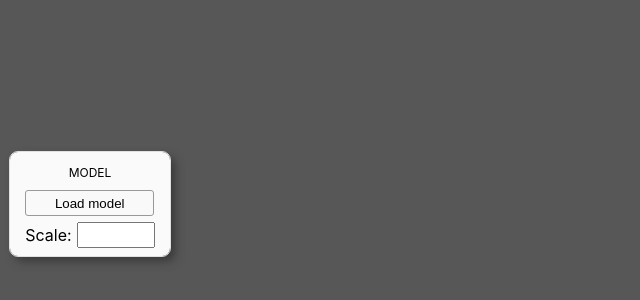
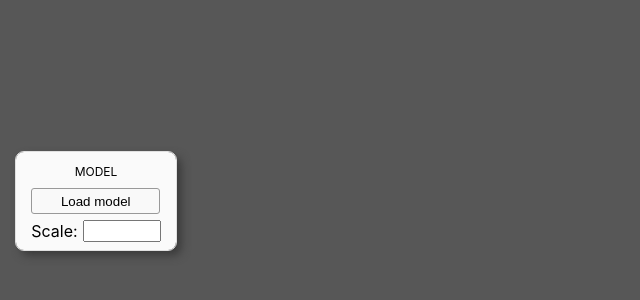
Before and after one commit to alepolak/mesh-poser-js, a React (Create React App) app: page / in a window 1280 px wide. Shown: the part 48-348 px from the top of the page, without its empty margins (0-640 px from the left). Built offline with nearby package versions, Linux system fonts and the light colour scheme; the HTML template or start-up script is replaced by a standard one.

Commit message:
Added relative units

```diff
--- a/src/App.css
+++ b/src/App.css
@@ -1,5 +1,6 @@
 body {
   background-color: #575757;
+  font-size: 16px;
 }
 
 .App {
--- a/src/Sidebar.css
+++ b/src/Sidebar.css
@@ -1,7 +1,7 @@
 .sidebar {
     position: fixed;
-    width: 160px;
-    left: 10px;
+    width: 10rem;
+    left: 1rem;
     top: 25%;
     --menu-background-color: #fafafa;
     --menu-outline-color: #e0e0e0;
@@ -13,9 +13,9 @@
 
 
 .model__bar {
-    padding: 8px;
+    padding: 0.5rem;
     background-color: var(--menu-background-color);
-    border-radius: 8px;
+    border-radius: 0.5rem;
     outline: 1px solid var(--menu-outline-color);
     display: flex;
     flex-direction: column;
@@ -37,21 +37,21 @@
 }
 
 .model__scale__input {
-    width: 70px;
-    height: 20px;
+    width: 4.375rem;
+    height: 1rem;
 }
 
 .animation__bar {
-    padding: 8px;
-    margin-top: 16px;
+    padding: 0.5rem;
+    margin-top: 1rem;
     background-color: var(--menu-background-color);
     outline: 1px solid var(--menu-outline-color);
-    border-radius: 8px;
+    border-radius: 0.5rem;
     display: flex;
     flex-direction: column;
     align-items: center;
     justify-content: center;
-    box-shadow: 5px 5px 10px var(--shadow-color);
+    box-shadow: 0.5rem 0.5rem 1rem var(--shadow-color);
 }
 
 .animation__load__button {
@@ -60,17 +60,17 @@
 
 .animation__radios {
     width: 100%;
-    margin-top: 8px;
+    margin-top: 0.5rem;
     display: flex;
     flex-direction: column;
     align-items: flex-start;
     justify-content: center;
-    gap: 4px;
+    gap: 0.25rem;
 }
 
 .animation__play__radio {
     width: 90%;
-    line-height: 18px;
+    line-height: 1rem;
     display: flex;
     flex-direction: row;
     align-items: center;
@@ -78,26 +78,26 @@
 }
 
 .animation__play__button img {
-    width: 15px;
-    height: 15px;
+    width: 1rem;
+    height: 1rem;
 }
 
 .animation__player__bar {
-    margin-top: 16px;
-    padding: 8px;
+    margin-top: 1rem;
+    padding: 0.5rem;
     background-color: var(--menu-background-color);
     outline: 1px solid var(--menu-outline-color);
-    border-radius: 8px;
+    border-radius: 0.5rem;
     display: flex;
     flex-direction: column;
     align-items: center;
     justify-content: center;
-    box-shadow: 5px 5px 10px var(--shadow-color);
+    box-shadow: 0.5rem 0.5rem 1rem var(--shadow-color);
 }
 
 .animation__toggle__button {
-    width: 25px;
-    height: 25px;
+    width: 1.5rem;
+    height: 1.5rem;
     display: flex;
     flex-direction: column;
     align-items: center;
@@ -105,12 +105,12 @@
 }
 
 .animation__toggle__button img {
-    width: 20px;
-    height: 20px;
+    width: 1rem;
+    height: 1rem;
 }
 
 .animation__frames {
-    height: 32px;
+    height: 2rem;
     width: 90%;
     display: flex;
     flex-direction: row;
@@ -130,25 +130,25 @@
 .export__bar {
     background-color: var(--menu-background-color);
     outline: 1px solid var(--menu-outline-color);
-    border-radius: 8px;
-    margin-top: 16px;
-    padding: 8px;
-    height: 32px;
+    border-radius: 0.5rem;
+    margin-top: 1rem;
+    padding: 0.5rem;
+    height: 2rem;
     width: 90%;
     display: flex;
     flex-direction: row;
     align-items: center;
     justify-content: center;
-    box-shadow: 5px 5px 10px var(--shadow-color);
+    box-shadow: 0.5rem 0.5rem 1rem var(--shadow-color);
 }
 
 .export__button {
     width: 90%;
-    height: 26px;
+    height: 2rem;
     text-align: center;
     background: var(--button-background-color);
     border: 1px solid var(--button-border-color);
-    border-radius: 3px;
+    border-radius: 0.25rem;
     cursor: pointer;
 }
 
@@ -161,8 +161,8 @@
 }
 
 .menu__title {
-    font-size: 12px;
-    line-height: 18px;
-    margin-top: 4px;
-    margin-bottom: 8px;
+    font-size: 0.75rem;
+    line-height: 1rem;
+    margin-top: 0.25rem;
+    margin-bottom: 0.5rem;
 }
```
